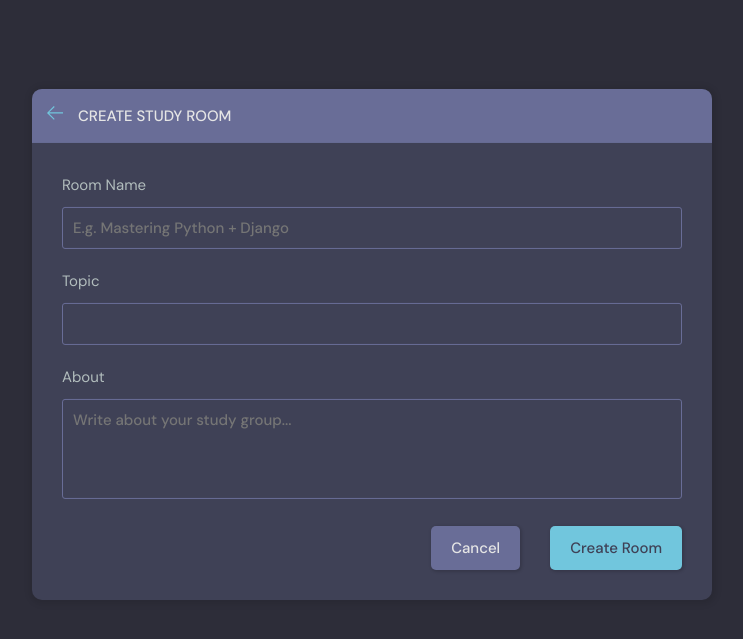
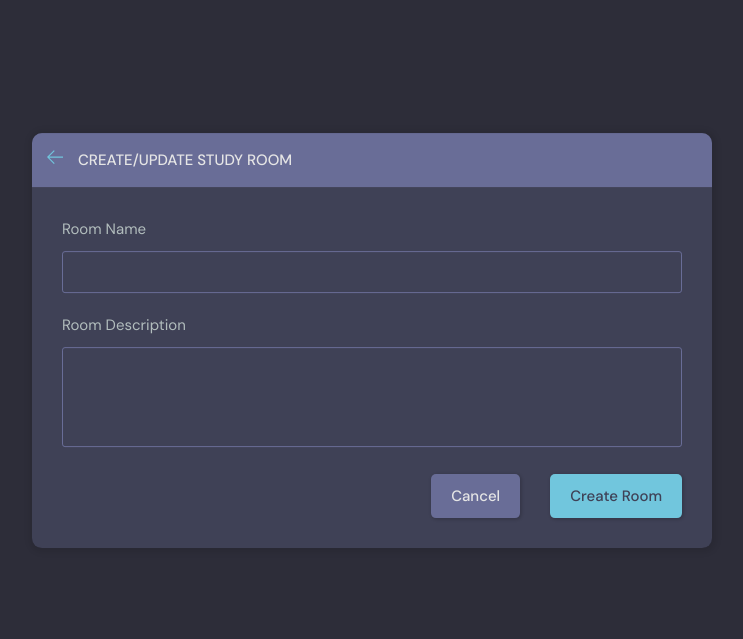
Before and after one commit to arkygeek/studybuddy2, a Django app: page /create-room/ in a window 1280 px wide. Shown: the part 76-715 px from the top of the page, without its empty margins (268-1011 px from the left). Run offline with Django 3.2, Linux system fonts and the light colour scheme; a user stored in the database is signed in.

Commit message:
at 5 hours. 2 hours and 11 minutes of  course left

```diff
--- a/studybud/base/templates/base/room_form.html
+++ b/studybud/base/templates/base/room_form.html
@@ -6,7 +6,7 @@
       <div class="layout__box">
         <div class="layout__boxHeader">
           <div class="layout__boxTitle">
-            <a href="index.html">
+            <a href="{% url 'home' %}}">
               <svg version="1.1" xmlns="http://www.w3.org/2000/svg" width="32" height="32" viewBox="0 0 32 32">
                 <title>arrow-left</title>
                 <path
@@ -14,17 +14,27 @@
                 </path>
               </svg>
             </a>
-            <h3>Create Study Room</h3>
+            <h3>Create/Update Study Room</h3>
           </div>
         </div>
         <div class="layout__body">
-          <form class="form" action="#">
+
+
+
+          <form class="form" action="" method="POST">
+            {% csrf_token %}
+
             <div class="form__group">
               <label for="room_name">Room Name</label>
-              <input id="room_name" name="room_name" type="text" placeholder="E.g. Mastering Python + Django" />
+              {{form.name}}
             </div>
 
             <div class="form__group">
+              <label for="room_name">Room Description</label>
+              {{form.description}}
+            </div>
+
+            {% comment %} <div class="form__group">
               <label for="room_topic">Topic</label>
               <input required type="text" name="topic" id="room_topic" list="topic-list" />
               <datalist id="topic-list">
@@ -34,19 +44,15 @@
                   <option value="Django">Django</option>
                 </select>
               </datalist>
-
-            </div>
-
-
-            <div class="form__group">
-              <label for="room_about">About</label>
-              <textarea name="room_about" id="room_about" placeholder="Write about your study group..."></textarea>
-            </div>
+            </div> {% endcomment %}
             <div class="form__action">
               <a class="btn btn--dark" href="index.html">Cancel</a>
               <button class="btn btn--main" type="submit">Create Room</button>
             </div>
           </form>
+
+
+
         </div>
       </div>
     </div>
```
Also changed, not shown: studybud/db.sqlite3.
